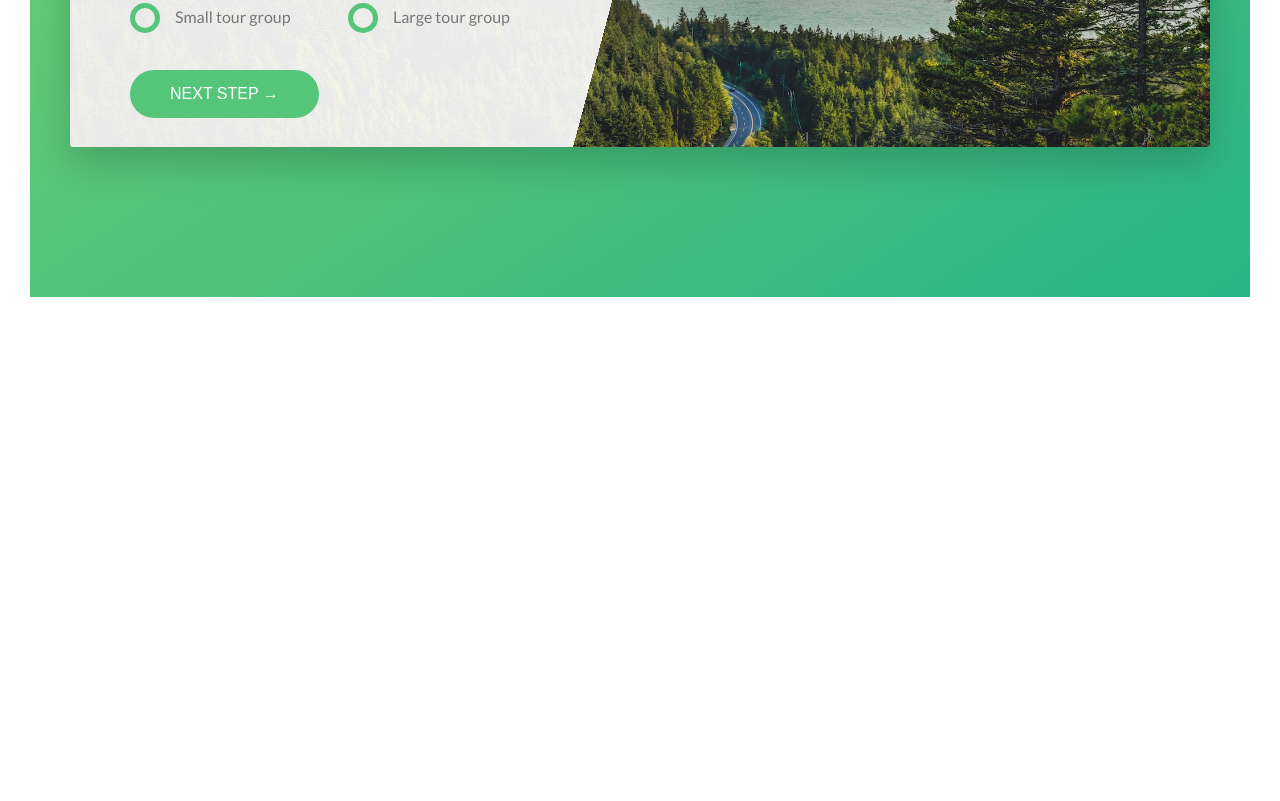
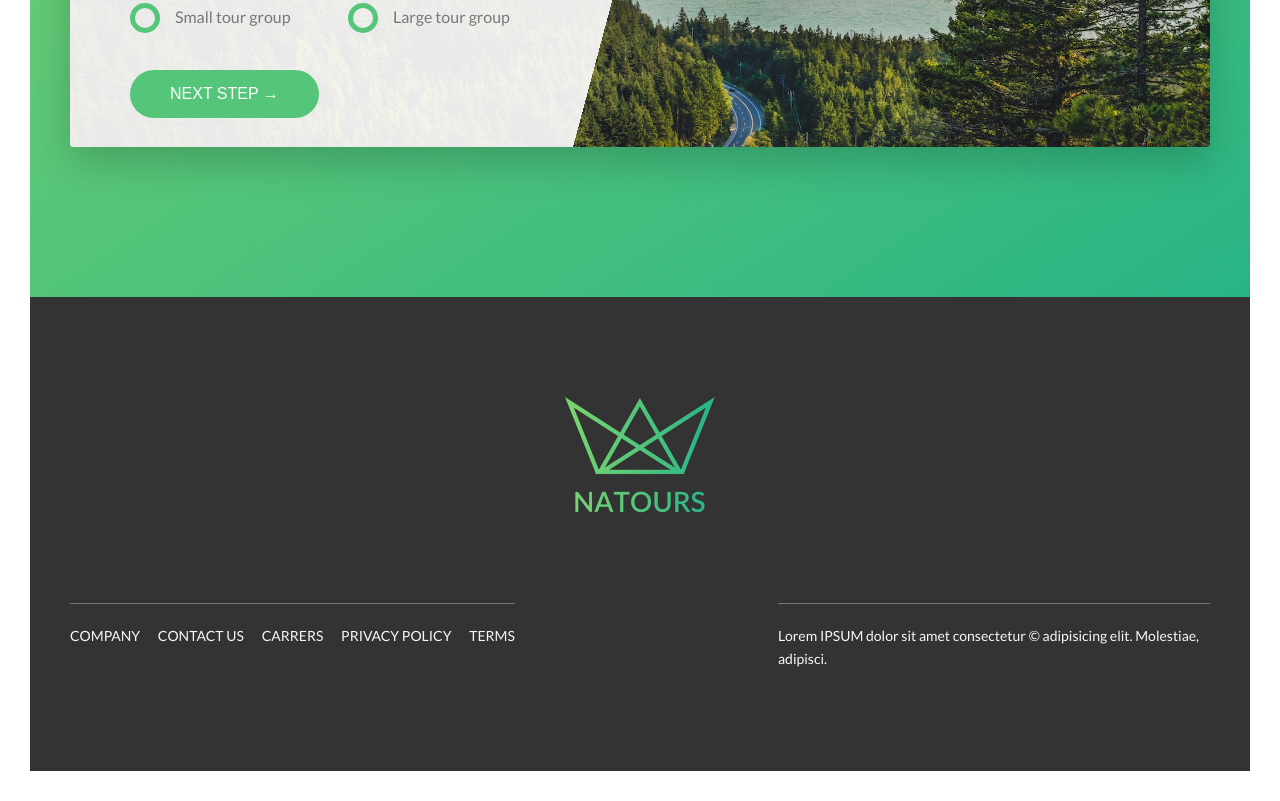
Before and after one commit to PoMkaNik/natours, a website: page index.html in a window 1280 px wide. Shown: the part 5172-5973 px from the top of the page. Before the commit the page ends 5499 px from the top, so only its background shows below. Drawn offline with Linux system fonts and the light colour scheme.

Commit message:
footer added

```diff
--- a/index.html
+++ b/index.html
@@ -316,7 +316,29 @@
             </div>
         </section>
     </main>
-
+    <footer class="footer">
+        <div class="footer__logo-box">
+            <img src="img/logo-green-2x.png" alt="Full logo" class="logo--full">
+        </div>
+        <div class="row">
+            <div class="col-1-of-2">
+                <div class="footer__navigation">
+                    <ul class="footer__list">
+                        <li class="footer__item"><a href="#" class="footer__link">Company</a></li>
+                        <li class="footer__item"><a href="#" class="footer__link">Contact us</a></li>
+                        <li class="footer__item"><a href="#" class="footer__link">Carrers</a></li>
+                        <li class="footer__item"><a href="#" class="footer__link">Privacy policy</a></li>
+                        <li class="footer__item"><a href="#" class="footer__link">Terms</a></li>
+                    </ul>
+                </div>
+            </div>
+            <div class="col-1-of-2">
+                <p class="footer__copyright">Lorem <a href="#" class="footer__link">ipsum</a> dolor sit amet
+                    consectetur &copy; adipisicing elit. Molestiae,
+                    adipisci.</p>
+            </div>
+        </div>
+    </footer>
 </body>
 
 </html>
--- a/sass/abstracts/_variables.scss
+++ b/sass/abstracts/_variables.scss
@@ -11,8 +11,11 @@ $color-tertiary-dark: #5643fa;
 
 $color-grey-light-1: #f7f7f7;
 $color-grey-light-2: #eee;
+
 $color-grey-dark: #777;
 $color-grey-dark-2: #999;
+$color-grey-dark-3: #333;
+
 $color-white: #fff;
 $color-black: #000;
 
--- a/sass/components/_logo.scss
+++ b/sass/components/_logo.scss
@@ -3,4 +3,9 @@
     height: 100%;
     width: auto;
   }
+
+  &--full {
+    width: 15rem;
+    height: auto;
+  }
 }
--- /dev/null
+++ b/sass/layout/_footer.scss
@@ -0,0 +1,55 @@
+.footer {
+  background-color: $color-grey-dark-3;
+  padding: 10rem 0;
+  font-size: 1.4rem;
+  color: $color-grey-light-1;
+
+  &__logo-box {
+    text-align: center;
+    margin-bottom: 8rem;
+  }
+
+  &__list {
+    list-style: none;
+  }
+
+  &__navigation {
+    border-top: 1px solid $color-grey-dark;
+    padding-top: 2rem;
+    display: inline-block;
+  }
+
+  &__item {
+    display: inline-block;
+
+    &:not(:last-child) {
+      margin-right: 1.5rem;
+    }
+  }
+
+  &__link {
+    &:link,
+    &:visited {
+      color: $color-grey-light-1;
+      background-color: $color-grey-dark-3;
+      text-decoration: none;
+      text-transform: uppercase;
+      display: inline-block;
+      transition: all 0.2s;
+    }
+
+    &:hover,
+    &:active {
+      color: $color-primary;
+      box-shadow: 0 1rem 2rem rgba($color-black, 0.4);
+      transform: rotate(5deg) scale(1.3);
+    }
+  }
+
+  &__copyright {
+    border-top: 1px solid $color-grey-dark;
+    padding-top: 2rem;
+    width: 80%;
+    float: right;
+  }
+}
--- a/sass/main.scss
+++ b/sass/main.scss
@@ -18,5 +18,6 @@
 @import 'components/feature-box';
 
 @import 'layout/grid';
+@import 'layout/footer';
 
 @import 'pages/home';
```
Also changed, not shown: css/style.css.
